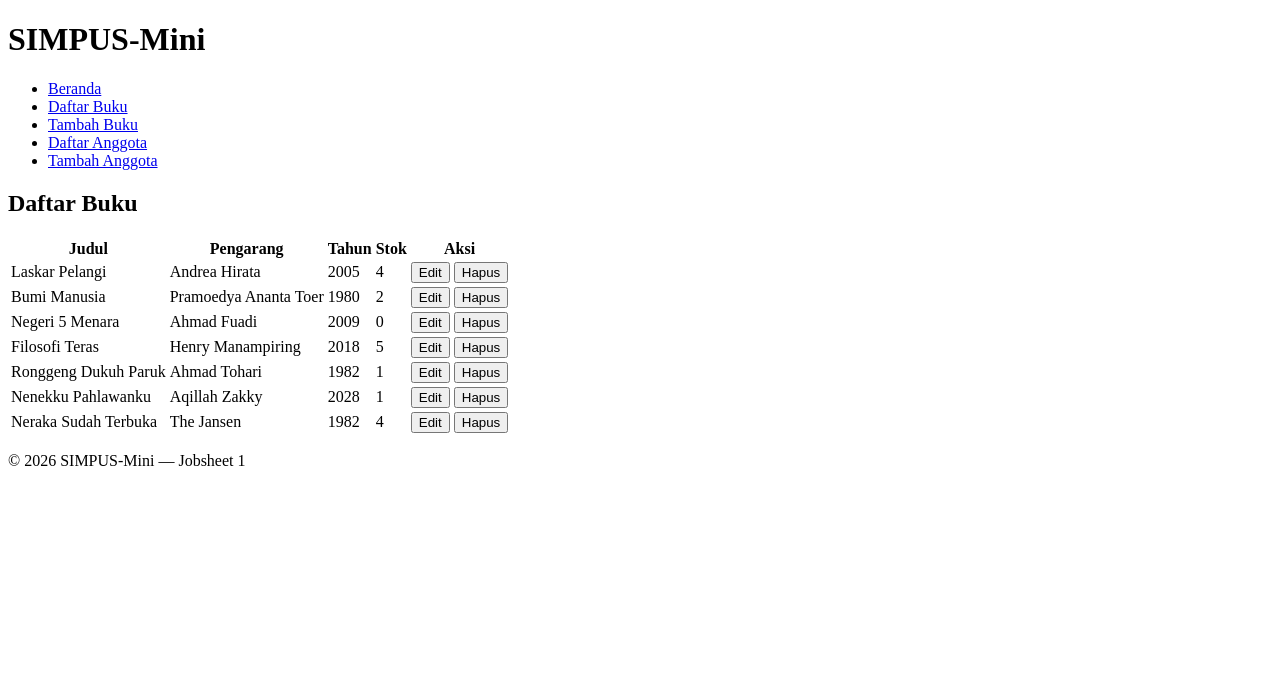
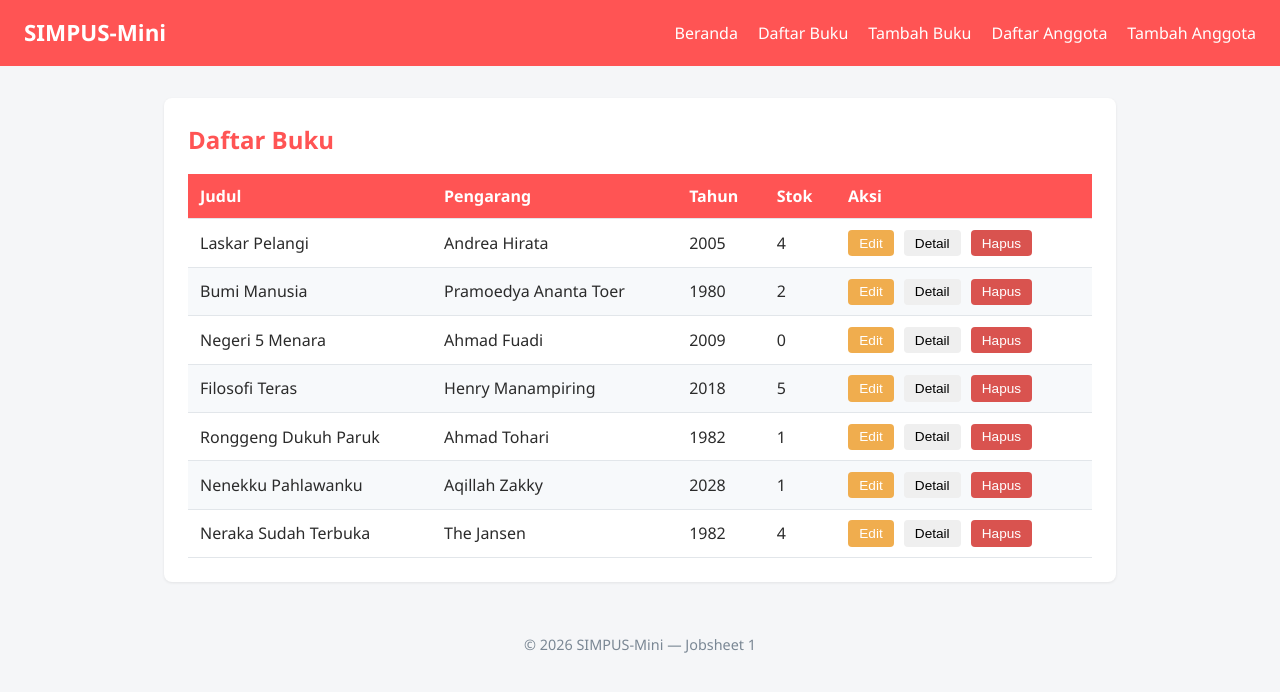
Before and after one commit to kyywok/SMT3-PW-jobsheet1, a plain HTML site: page buku/list.html in a window 1280 px wide. Drawn offline with Linux system fonts and the light colour scheme.

Commit message:
first commit

```diff
--- /dev/null
+++ b/assets/css/style.css
@@ -0,0 +1,182 @@
+/* ===== Reset & Base ===== */
+* {
+    box-sizing: border-box;
+    margin: 0;
+    padding: 0;
+}
+
+body {
+    font-family: "Segoe UI", Arial, sans-serif;
+    color: #2b2b2b;
+    background-color: #f5f6f8;
+    line-height: 1.5;
+}
+
+a {
+    color: #ff5454;
+    text-decoration: none;
+}
+
+a:hover {
+    text-decoration: underline;
+}
+
+/* ===== Header & Navbar (Flexbox) ===== */
+header {
+    background-color: #ff5454;
+    color: #fff;
+    padding: 1rem 1.5rem;
+    display: flex;
+    align-items: center;
+    justify-content: space-between;
+    flex-wrap: wrap;
+}
+
+header h1 {
+    font-size: 1.4rem;
+}
+
+header nav ul {
+    list-style: none;
+    display: flex;
+    gap: 1.25rem;
+}
+
+header nav a {
+    color: #fff;
+    font-weight: 500;
+}
+
+/* ===== Main Layout ===== */
+main {
+    max-width: 1000px;
+    margin: 2rem auto;
+    padding: 0 1.5rem;
+}
+
+section {
+    background-color: #fff;
+    border-radius: 8px;
+    padding: 1.5rem;
+    margin-bottom: 1.5rem;
+    box-shadow: 0 1px 3px rgba(0, 0, 0, 0.08);
+}
+
+section h2 {
+    margin-bottom: 1rem;
+    color: #ff5454;
+}
+
+/* ===== Kartu Statistik (CSS Grid) ===== */
+main section:nth-of-type(2) {
+    display: grid;
+    grid-template-columns: repeat(4, 1fr);
+    gap: 1rem;
+}
+
+main section:nth-of-type(2) article {
+    background-color: #eef4fa;
+    border-radius: 8px;
+    padding: 1.25rem;
+    text-align: center;
+}
+
+main section:nth-of-type(2) article h3 {
+    font-size: 0.95rem;
+    color: #55677a;
+    margin-bottom: 0.5rem;
+}
+
+main section:nth-of-type(2) article p {
+    font-size: 1.8rem;
+    font-weight: 700;
+    color: #ff5454;
+}
+
+/* ===== Tabel ===== */
+table {
+    width: 100%;
+    border-collapse: collapse;
+}
+
+th, td {
+    text-align: left;
+    padding: 0.65rem 0.75rem;
+    border-bottom: 1px solid #e2e6ea;
+}
+
+thead {
+    background-color: #ff5454;
+    color: #fff;
+}
+
+tbody tr:nth-child(even) {
+    background-color: #f7f9fb;
+}
+
+tbody tr:hover {
+    background-color: #eef4fa;
+}
+
+td button {
+    padding: 0.35rem 0.7rem;
+    margin-right: 0.35rem;
+    border: none;
+    border-radius: 4px;
+    cursor: pointer;
+    font-size: 0.85rem;
+}
+
+td button:first-of-type {
+    background-color: #f0ad4e;
+    color: #fff;
+}
+
+td button:last-of-type {
+    background-color: #d9534f;
+    color: #fff;
+}
+
+/* ===== Form ===== */
+form p {
+    margin-bottom: 1rem;
+}
+
+form label {
+    display: block;
+    margin-bottom: 0.35rem;
+    font-weight: 600;
+    color: #444;
+}
+
+form input,
+form select {
+    width: 100%;
+    max-width: 400px;
+    padding: 0.55rem 0.7rem;
+    border: 1px solid #cdd4da;
+    border-radius: 4px;
+    font-size: 1rem;
+}
+
+form button[type="submit"] {
+    background-color: #ff5454;
+    color: #fff;
+    border: none;
+    padding: 0.6rem 1.5rem;
+    border-radius: 4px;
+    font-size: 1rem;
+    cursor: pointer;
+}
+
+form button[type="submit"]:hover {
+    background-color: #164869;
+}
+
+/* ===== Footer ===== */
+footer {
+    text-align: center;
+    padding: 1.25rem;
+    color: #7a8794;
+    font-size: 0.9rem;
+}
--- a/buku/list.html
+++ b/buku/list.html
@@ -1,9 +1,12 @@
 <!DOCTYPE html>
 <html lang="id">
+
 <head>
     <meta charset="UTF-8">
     <title>SIMPUS-Mini | Daftar Buku</title>
+    <link rel="stylesheet" href="../assets/css/style.css">
 </head>
+
 <body>
     <header>
         <h1>SIMPUS-Mini</h1>
@@ -39,6 +42,7 @@
                         <td>4</td>
                         <td>
                             <button type="button">Edit</button>
+                            <button type="button">Detail</button>
                             <button type="button">Hapus</button>
                         </td>
                     </tr>
@@ -49,6 +53,7 @@
                         <td>2</td>
                         <td>
                             <button type="button">Edit</button>
+                            <button type="button">Detail</button>
                             <button type="button">Hapus</button>
                         </td>
                     </tr>
@@ -59,6 +64,7 @@
                         <td>0</td>
                         <td>
                             <button type="button">Edit</button>
+                            <button type="button">Detail</button>
                             <button type="button">Hapus</button>
                         </td>
                     </tr>
@@ -69,6 +75,7 @@
                         <td>5</td>
                         <td>
                             <button type="button">Edit</button>
+                            <button type="button">Detail</button>
                             <button type="button">Hapus</button>
                         </td>
                     </tr>
@@ -79,6 +86,7 @@
                         <td>1</td>
                         <td>
                             <button type="button">Edit</button>
+                            <button type="button">Detail</button>
                             <button type="button">Hapus</button>
                         </td>
                     </tr>
@@ -89,6 +97,7 @@
                         <td>1</td>
                         <td>
                             <button type="button">Edit</button>
+                            <button type="button">Detail</button>
                             <button type="button">Hapus</button>
                         </td>
                     </tr>
@@ -99,6 +108,7 @@
                         <td>4</td>
                         <td>
                             <button type="button">Edit</button>
+                            <button type="button">Detail</button>
                             <button type="button">Hapus</button>
                         </td>
                     </tr>
@@ -111,4 +121,5 @@
         <p>&copy; 2026 SIMPUS-Mini &mdash; Jobsheet 1</p>
     </footer>
 </body>
+
 </html>
```
Also changed, not shown: anggota/list.html (+4 -0 lines), anggota/tambah.html (+4 -0 lines), buku/tambah.html (+4 -0 lines), index.html (+5 -0 lines).
